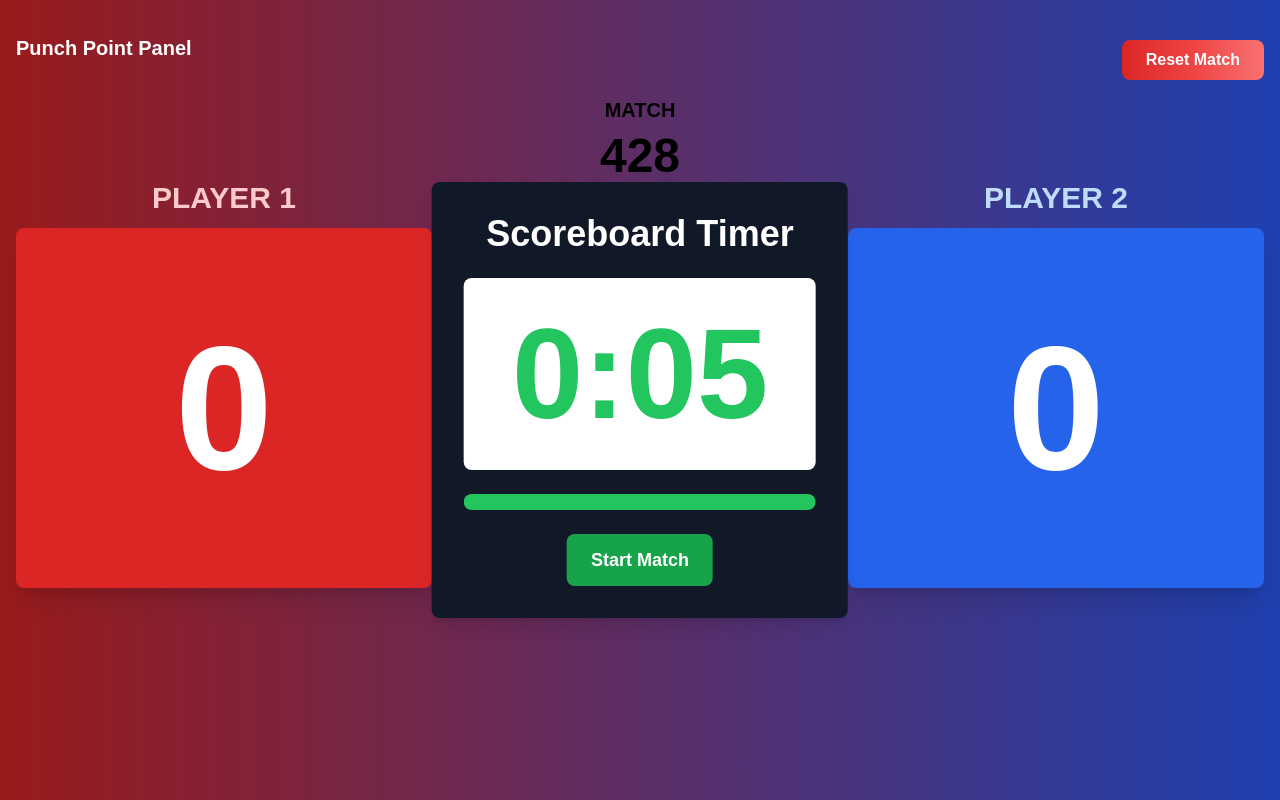
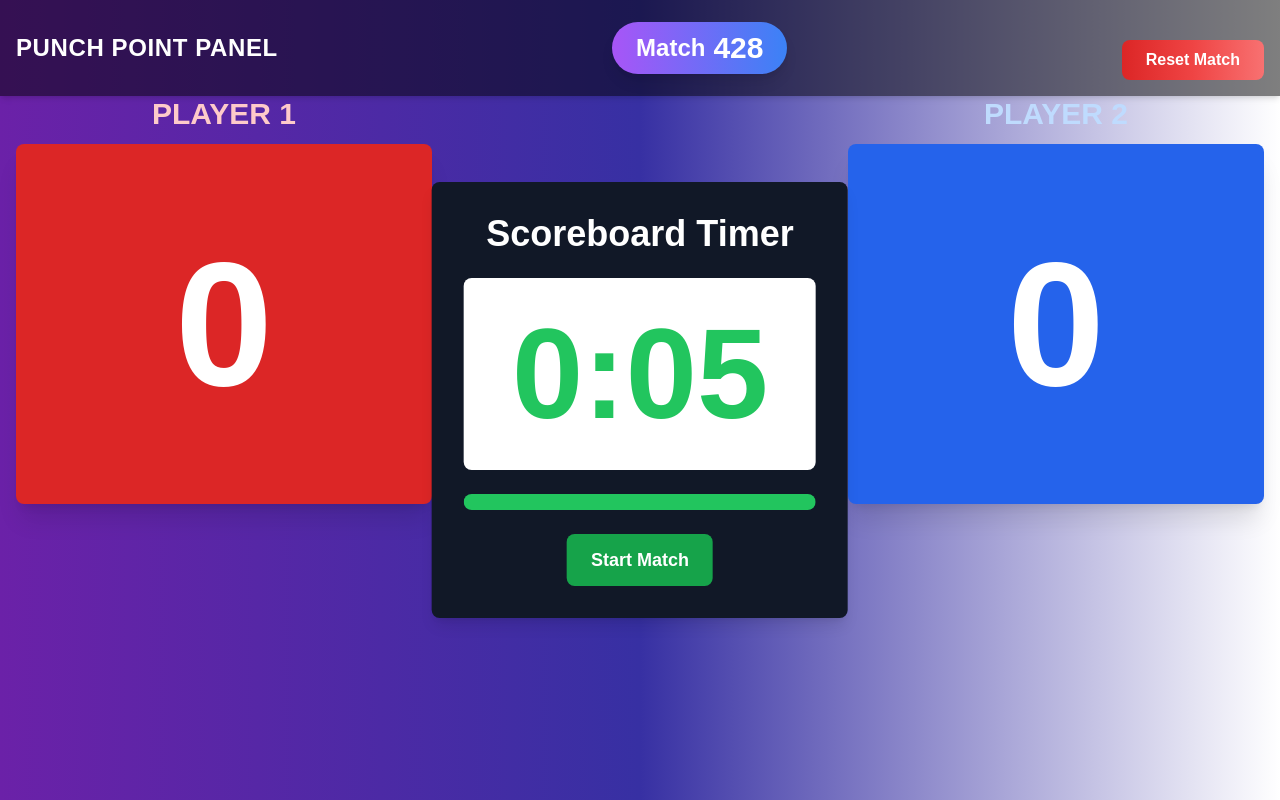
Before and after one commit to agnibyte/Punch-Point-Panel, a Next.js app: page /setup in a window 1280 px wide. Built offline with nearby package versions, Linux system fonts and the light colour scheme.

Commit message:
UI changes

```diff
--- a/components/Scoreboard.js
+++ b/components/Scoreboard.js
@@ -88,10 +88,14 @@ export default function Scoreboard() {
   };
 
   return (
-    <div className="min-h-screen bg-gradient-to-r from-red-800 to-blue-800 relative">
-      {/* Header */}
-      <div className="flex items-center justify-between p-4">
-        <div className="text-xl font-bold text-white">Punch Point Panel</div>
+    <div className="min-h-screen bg-gradient-to-r from-purple-800 via-indigo-800 to-blue-00 relative">
+  <div className="flex items-center justify-between p-4 shadow-md bg-opacity-50 bg-black">
+    <div className="text-2xl font-bold text-white tracking-wide uppercase">
+      Punch Point Panel
+    </div>
+    <div className="flex items-center justify-center bg-gradient-to-r from-purple-500 to-blue-500 text-white text-2xl font-semibold py-2 px-6 rounded-full shadow-lg hover:scale-105 transform transition duration-300">
+      Match <span className="ml-2 text-3xl font-extrabold">428</span>
+    </div>
     <button
       onClick={() => setResetModal(true)}
       className="mt-6 bg-gradient-to-r from-red-600 via-red-500 to-red-400 hover:from-red-800 hover:to-red-600 text-white font-bold py-2 px-6 rounded-lg transition duration-300"
@@ -101,10 +105,7 @@ export default function Scoreboard() {
   </div>
 
       {/* Main Content */}
-      <div className="grid grid-cols-1 items-center justify-center w-full text-center">
-        <div className="text-xl font-bold uppercase">Match</div>
-        <div className="text-5xl font-bold mt-2">428</div>
-      </div>
+
       <div className="flex flex-col items-center justify-between w-full h-full px-4">
         {/* Timer - Responsive and Desktop Placement */}
         <div className="w-full md:w-1/3 flex justify-center mb-4 md:absolute md:top-1/2 md:left-1/2 md:transform md:-translate-x-1/2 md:-translate-y-1/2">
```
Lines whose indentation alone changed are shown as unchanged.
